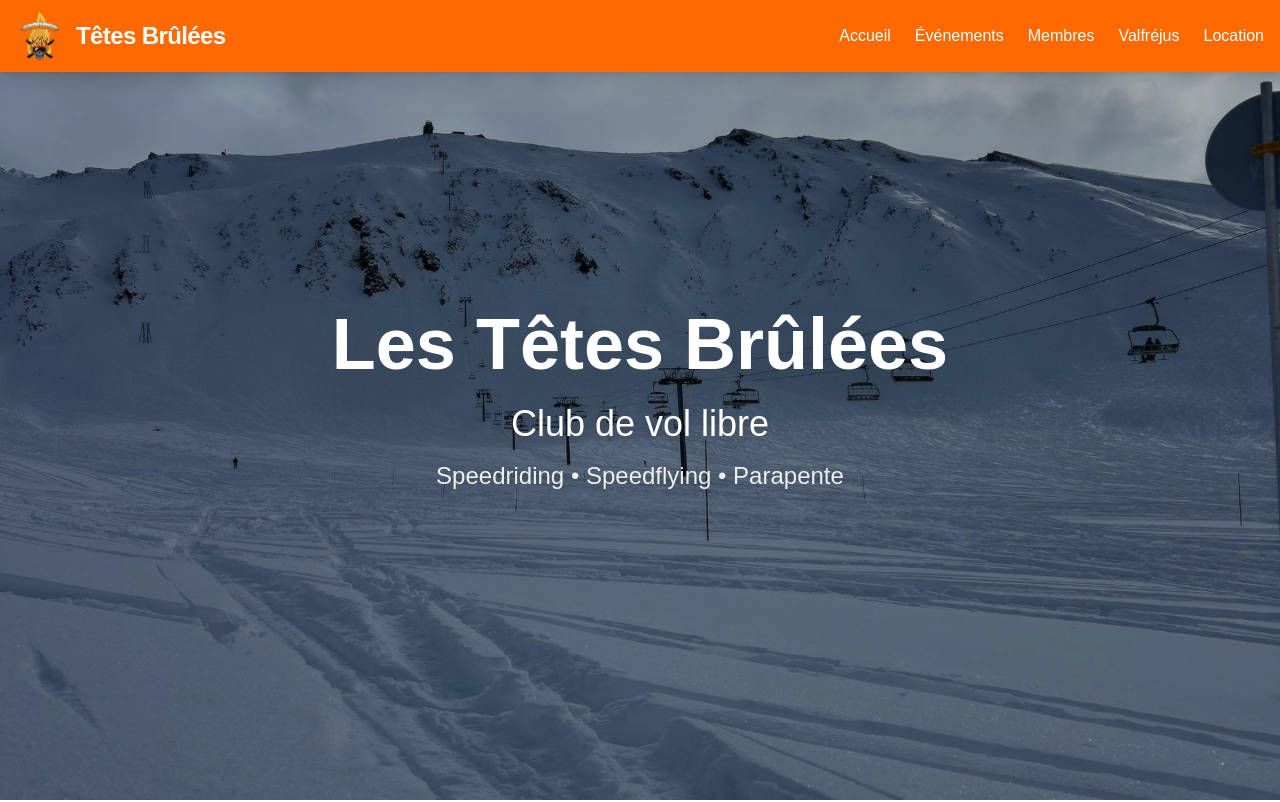
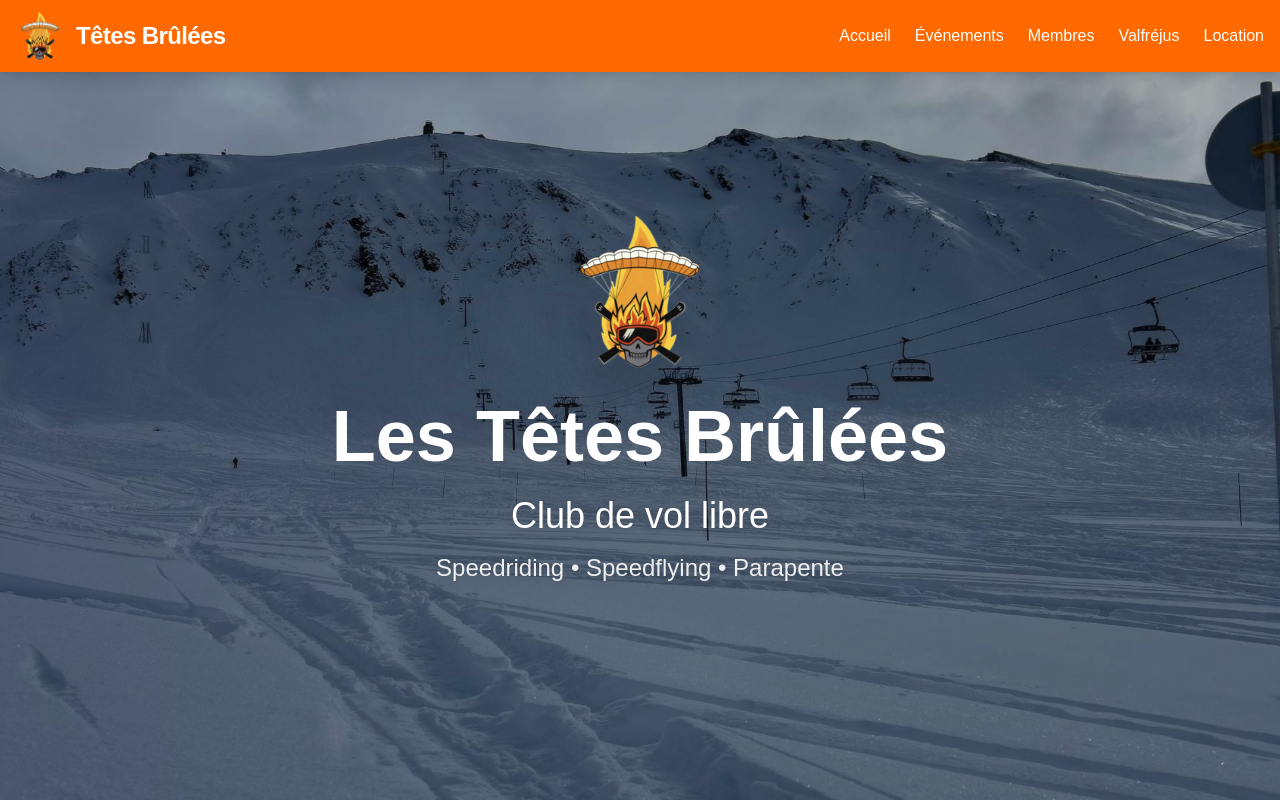
Before and after one commit to clementsbt/tetes-brulees, a Next.js app: page / in a window 1280 px wide. Shown: the top 802 px of the page. Built offline with nearby package versions, Linux system fonts and the light colour scheme.

Commit message:
Ajout logo au-dessus du titre sur page accueil

```diff
--- a/app/page.tsx
+++ b/app/page.tsx
@@ -54,6 +54,17 @@ export default function HomePage() {
 
         {/* Contenu du hero sticky */}
         <div className="sticky top-1/2 -translate-y-1/2 z-10 text-center px-4">
+          {/* Logo */}
+          <div className="flex justify-center mb-8">
+            <Image
+              src="/logo.png"
+              alt="Logo Têtes Brûlées"
+              width={120}
+              height={120}
+              className="drop-shadow-2xl"
+            />
+          </div>
+
           <h1 className="text-6xl md:text-7xl font-bold text-white mb-6 drop-shadow-2xl">
             Les Têtes Brûlées
           </h1>
```
